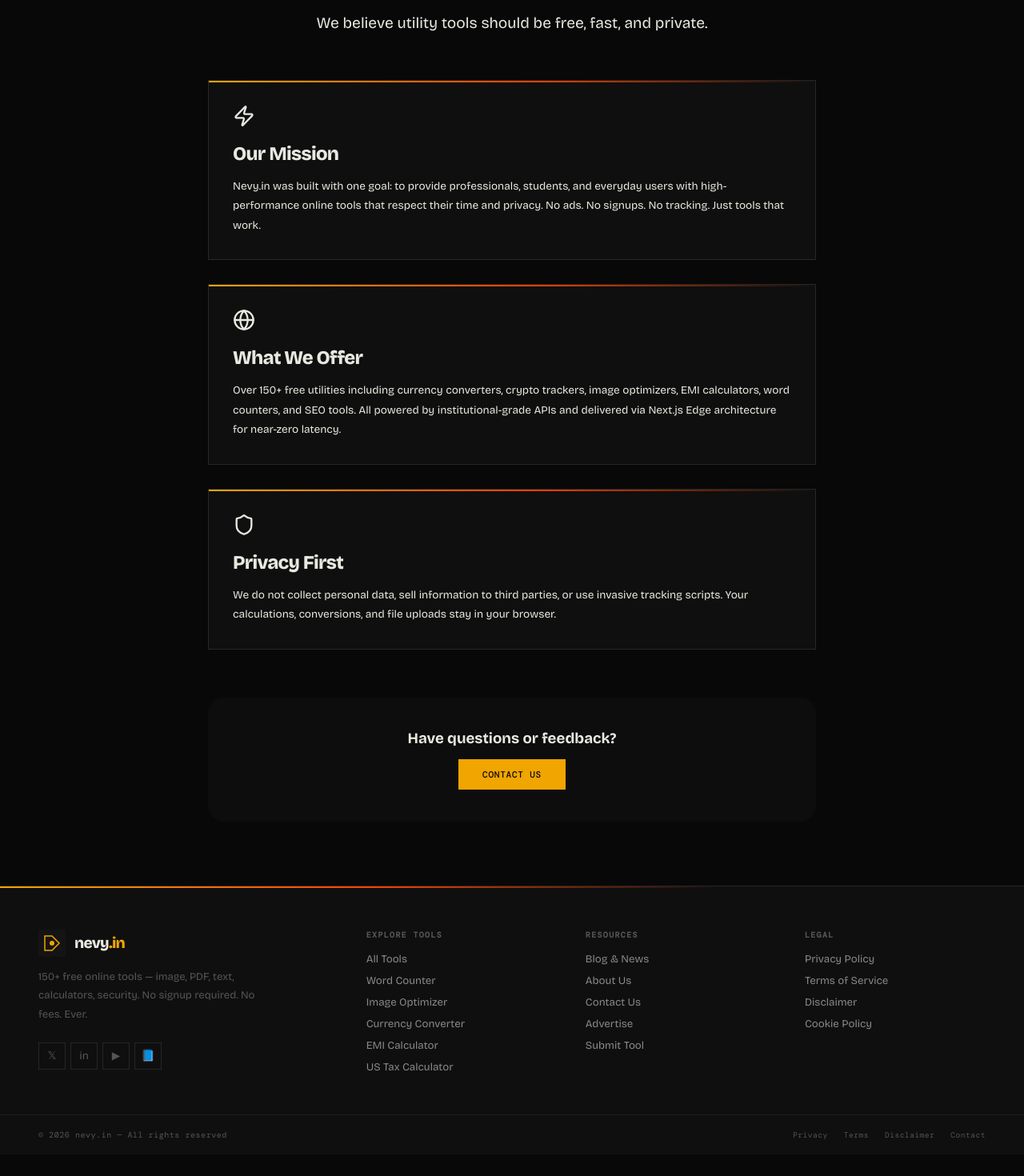
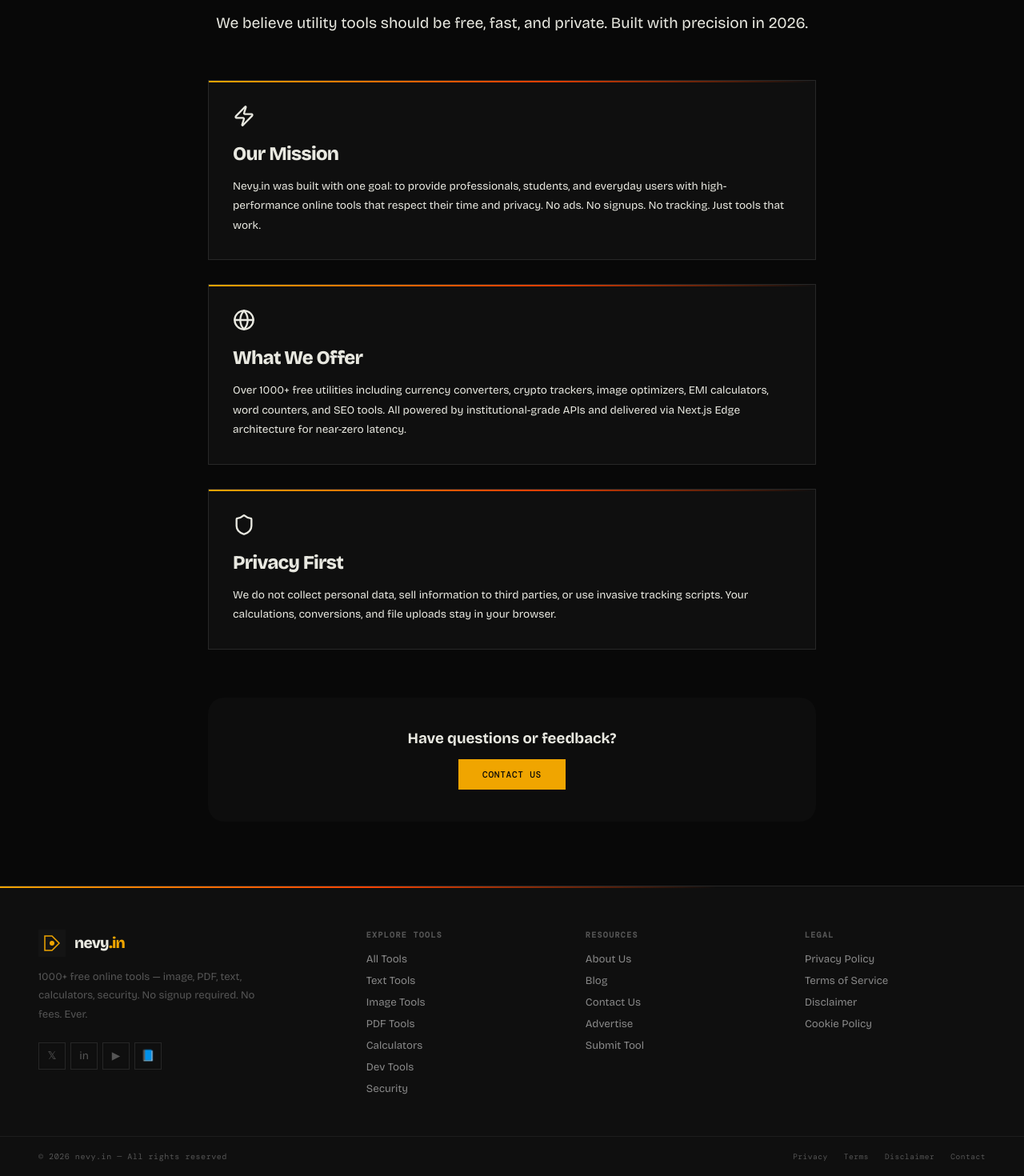
Before and after one commit to farhan01-aazmi/shadow-toolhub, a Next.js app: page /about in a window 1280 px wide. Shown: the part 141-1611 px from the top of the page at 80% size. Before the commit the page ends 1584 px from the top, so only its background shows below. Built offline with nearby package versions, Linux system fonts and the light colour scheme.

Commit message:
fix: sitewide fixes - 2026 copyright, 1000+ tools, support email, footer links, blog dedup, ad placeholders removed

```diff
--- a/src/app/about/page.tsx
+++ b/src/app/about/page.tsx
@@ -15,7 +15,7 @@ export default function AboutPage() {
         <div className="container" style={{ padding: '80px 20px', maxWidth: '800px', margin: '0 auto' }}>
             <h1 style={{ fontSize: '3rem', marginBottom: '20px', textAlign: 'center' }}>About Nevy.in</h1>
             <p style={{ color: 'var(--text-secondary)', fontSize: '1.2rem', textAlign: 'center', marginBottom: '60px' }}>
-                We believe utility tools should be free, fast, and private.
+                We believe utility tools should be free, fast, and private. Built with precision in 2026.
             </p>
 
             <div style={{ display: 'grid', gap: '30px', marginBottom: '60px' }}>
@@ -32,7 +32,7 @@ export default function AboutPage() {
                     <Globe size={28} style={{ color: 'var(--secondary)', marginBottom: '15px' }} />
                     <h2 style={{ marginBottom: '15px' }}>What We Offer</h2>
                     <p style={{ color: 'var(--text-secondary)', lineHeight: '1.8' }}>
-                        Over 150+ free utilities including currency converters, crypto trackers, image optimizers,
+                        Over 1000+ free utilities including currency converters, crypto trackers, image optimizers,
                         EMI calculators, word counters, and SEO tools. All powered by institutional-grade APIs
                         and delivered via Next.js Edge architecture for near-zero latency.
                     </p>
--- a/src/app/contact/page.tsx
+++ b/src/app/contact/page.tsx
@@ -21,8 +21,8 @@ export default function ContactPage() {
         <p style={{ marginTop: '10px' }}>
           For all inquiries, please reach out to us at:
         </p>
-        <a href="mailto:contact@nevy.in" className="btn-a" style={{ display: 'inline-block', marginTop: '20px' }}>
-          contact@nevy.in
+        <a href="mailto:support@nevy.in" className="btn-a" style={{ display: 'inline-block', marginTop: '20px' }}>
+          support@nevy.in
         </a>
       </div>
 
--- a/src/components/ads/AdSenseUnit.tsx
+++ b/src/components/ads/AdSenseUnit.tsx
@@ -58,8 +58,8 @@ const AdSenseUnit: React.FC<AdSenseUnitProps> = ({ type, className = '' }) => {
           fontWeight: 'bold',
           letterSpacing: '2px'
         }}
+        className="ad-slot"
       >
-        {type === 'leaderboard' ? '728x90 TOP UNIT' : type === 'rectangle' ? '300x250 SIDEBAR' : 'FLUID IN-ARTICLE'}
       </div>
 
       {/*
--- a/src/components/layout/Footer.tsx
+++ b/src/components/layout/Footer.tsx
@@ -16,7 +16,7 @@ export default function Footer() {
             </div>
             <span className="logo-word">nevy<em>.in</em></span>
           </Link>
-          <p>150+ free online tools — image, PDF, text, calculators, security. No signup required. No fees. Ever.</p>
+          <p>1000+ free online tools — image, PDF, text, calculators, security. No signup required. No fees. Ever.</p>
           <div className="socials">
             <a className="soc" href="https://x.com" target="_blank" rel="noopener noreferrer">𝕏</a>
             <a className="soc" href="https://linkedin.com" target="_blank" rel="noopener noreferrer">in</a>
@@ -28,20 +28,21 @@ export default function Footer() {
         <div className="foot-col">
           <h4>Explore Tools</h4>
           <Link href="/all-tools/">All Tools</Link>
-          <Link href="/tools/word-counter/">Word Counter</Link>
-          <Link href="/tools/image-optimizer/">Image Optimizer</Link>
-          <Link href="/tools/currency-converter/">Currency Converter</Link>
-          <Link href="/tools/loan-calculator/">EMI Calculator</Link>
-          <Link href="/tools/us-income-tax-calculator/">US Tax Calculator</Link>
+          <Link href="/tools/case-converter/">Text Tools</Link>
+          <Link href="/tools/image-compressor/">Image Tools</Link>
+          <Link href="/tools/pdf-to-word/">PDF Tools</Link>
+          <Link href="/tools/emi-calculator/">Calculators</Link>
+          <Link href="/tools/color-picker/">Dev Tools</Link>
+          <Link href="/tools/password-generator/">Security</Link>
         </div>
 
         <div className="foot-col">
           <h4>Resources</h4>
-          <Link href="/blog/">Blog & News</Link>
           <Link href="/about/">About Us</Link>
+          <Link href="/blog/">Blog</Link>
           <Link href="/contact/">Contact Us</Link>
-          <Link href="/contact/">Advertise</Link>
-          <Link href="/contact/">Submit Tool</Link>
+          <Link href="/advertise/">Advertise</Link>
+          <Link href="/submit-tool/">Submit Tool</Link>
         </div>
 
         <div className="foot-col">
@@ -49,12 +50,12 @@ export default function Footer() {
           <Link href="/privacy-policy/">Privacy Policy</Link>
           <Link href="/terms-of-service/">Terms of Service</Link>
           <Link href="/disclaimer/">Disclaimer</Link>
-          <Link href="/privacy-policy/">Cookie Policy</Link>
+          <Link href="/cookie-policy/">Cookie Policy</Link>
         </div>
       </div>
 
       <div className="foot-bottom">
-        <p>© {new Date().getFullYear()} nevy.in — All rights reserved</p>
+        <p>© 2026 nevy.in — All rights reserved</p>
         <div className="foot-links">
           <Link href="/privacy-policy/">Privacy</Link>
           <Link href="/terms-of-service/">Terms</Link>
```
